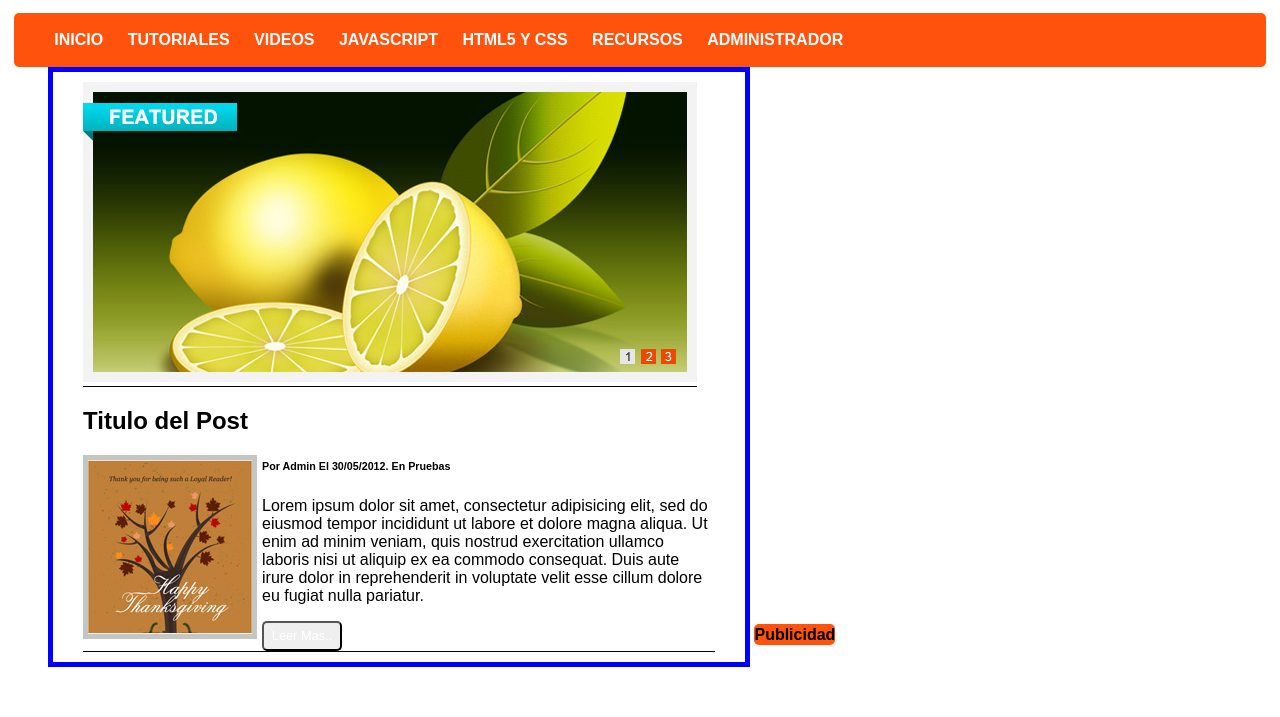
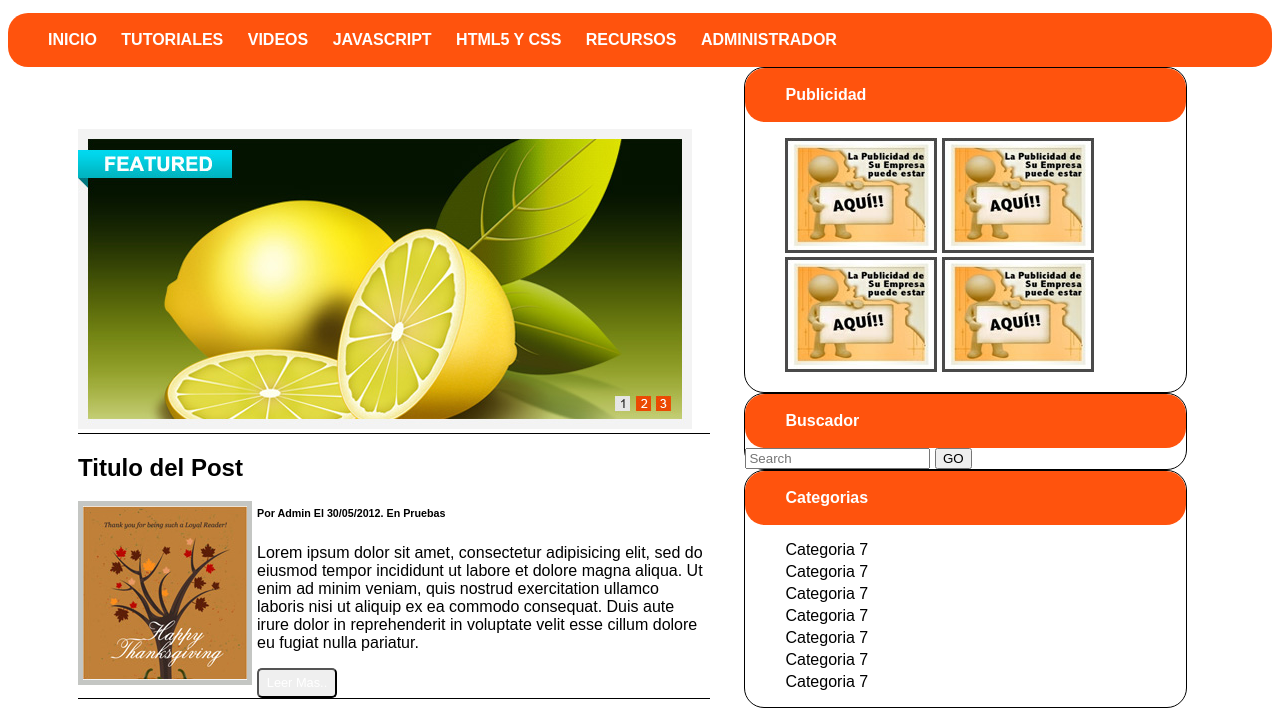
Before and after one commit to Sage2506/PW2017, a plain HTML site: page practica03css/index.html in a window 1280 px wide. Shown: the part 101-818 px from the top of the page. Drawn offline with Linux system fonts and the light colour scheme.

Commit message:
Avanzando

```diff
--- a/practica03css/css.css
+++ b/practica03css/css.css
@@ -1,7 +1,4 @@
-header nav
-{
 
-}
 body{
 	font-family: 'Roboto:400i', sans-serif;
 }
@@ -13,10 +10,10 @@ header nav ul li{
 }
 .Rounded{
 	background: #FF530D;
-	border-radius: 5px;
+	border-radius: 20px;
 	padding: 2px 0px 2px 0px;
 	margin: 0 auto;
-	width: 99%;
+	width: 100%;
 	font-weight: bold;
 }
 body ul{
@@ -28,15 +25,15 @@ body ul{
 -webkit-text-stroke: 0.3px #C4C6C3;
 }
 #section1{
-	border: 5px solid blue;
 	width: 50%;
 	margin-left: 40px;
 	padding: 10px 30px;
+	margin-top: 0px;
+	padding-top: 0px;
 
 }
 .articulo{
 		border-bottom: 1px solid black;
-		display: inline-block;
 }
 .articulo input{
 	border-radius: 5px;
@@ -49,10 +46,29 @@ body ul{
 	border: 5px solid #C4C6C3;
 	margin-right: 5px;
 }
+#section2{
+		width: 35%;
+}
 body section{
-	display: inline-block;
+		display: inline-block;
+		width: auto;
 }
 /*@font-face {
 	font-family: "Roboto";
 	src: "Roboto/Roboto-Black.ttf"
 }*/
+.centered{
+	color: white;
+	text-align: center;
+}
+section ul li{
+		display: inline-block;
+}
+.cuadros{
+	border: 1px solid black;
+	border-radius: 20px;
+}
+#categorias li{
+	display: list-item;
+	margin-bottom: 4px;
+}
--- a/practica03css/index.html
+++ b/practica03css/index.html
@@ -40,9 +40,51 @@
           	<input type="button" value="Leer Mas..">
         </div>
         </article>
+
+
     </section>
-    <section>
-      <span class="Rounded" width=100%>Publicidad</span>
+
+    <section id="section2" >
+      <article class="cuadros">
+      <nav class="Rounded">
+        <ul>
+          <li class="centered">Publicidad</li>
+        </ul>
+      </nav>
+      <ul>
+        <li><img src="img/publicidad.jpg" alt="No se encontró"></li>
+        <li><img src="img/publicidad.jpg" alt="No se encontró"></li>
+        <li><img src="img/publicidad.jpg" alt="No se encontró"></li>
+        <li><img src="img/publicidad.jpg" alt="No se encontró"></li>
+      </ul>
+      </article>
+      <article class="cuadros">
+        <nav class="Rounded">
+          <ul>
+            <li class="centered">Buscador</li>
+          </ul>
+        </nav>
+          <input type="search" placeholder="Search">
+    		<input type="button" value="GO">
+
+      </article>
+      <article class="cuadros">
+        <nav class="Rounded">
+          <ul>
+            <li class="centered">Categorias</li>
+          </ul>
+        </nav>
+        <ul id="categorias">
+          <li>Categoria 7</li>
+          <li>Categoria 7</li>
+          <li>Categoria 7</li>
+          <li>Categoria 7</li>
+          <li>Categoria 7</li>
+          <li>Categoria 7</li>
+          <li>Categoria 7</li>
+        </ul>
+
+      </article>
     </section>
   </body>
 </html>
```
